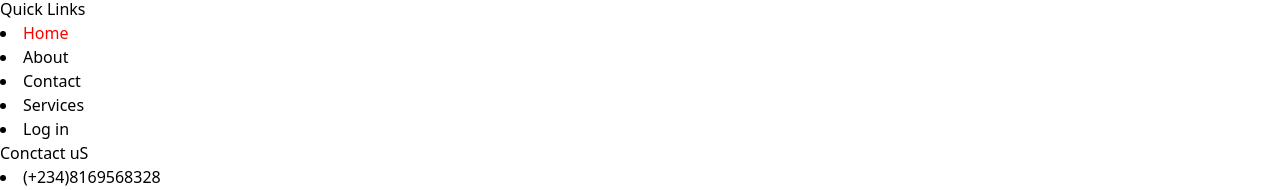
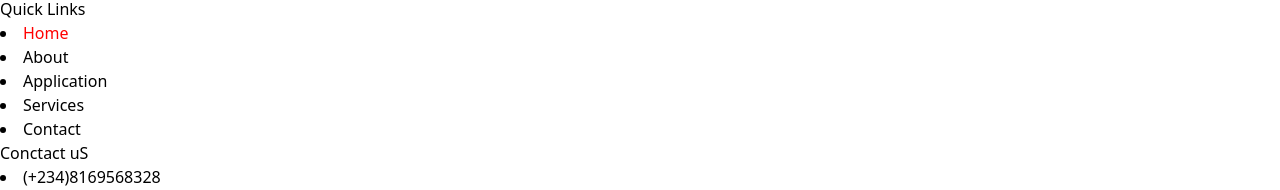
Before and after one commit to rajeQuyyum/multi-page-web, a React (Vite) app: page / in a window 1280 px wide. Shown: the part 967-1157 px from the top of the page. Built offline with nearby package versions, Linux system fonts and the light colour scheme.

Commit message:
new changes made

```diff
--- a/src/pages/Footer.jsx
+++ b/src/pages/Footer.jsx
@@ -38,9 +38,9 @@ export default function Footer() {
       <h1 className='text-2xl'>Quick Links</h1>
       <li><NavLink to="/">Home</NavLink></li>
       <li><NavLink to="about">About</NavLink></li>
-      <li><NavLink to="contact">Contact</NavLink></li>
+      <li><NavLink to="contact">Application</NavLink></li>
       <li><NavLink to="services">Services</NavLink></li>
-      <li><NavLink to="log">Log in</NavLink></li>
+      <li><NavLink to="log">Contact</NavLink></li>
     </div>
 
     <div className=' list-none flex flex-col ga-2 mb-3 w-[150px]'>
```
